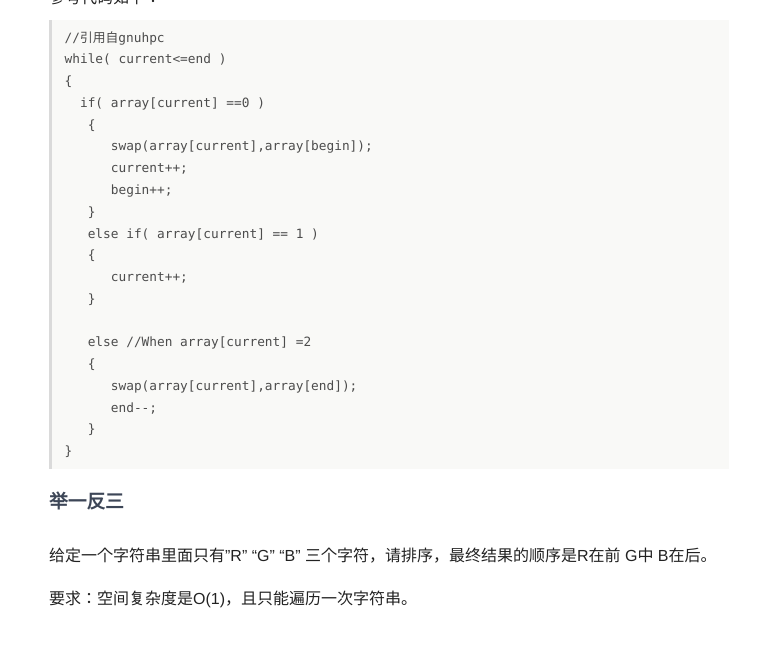
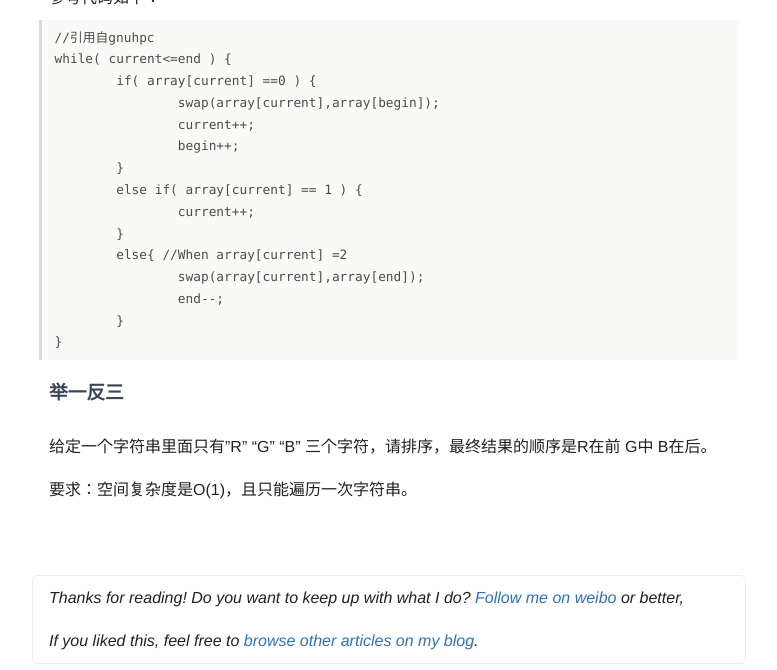
Before and after one commit to xiaoyifeibupt/xiaoyifeibupt.github.io, a Jekyll site: the page built from _posts/2015-02-02-netherlands-flag.md, in a window 1280 px wide and 900 px high, scrolled down 1545 px, cut to the strip 230-900 px from the top of the window. Shown: the whole strip, without its empty margins (251-1028 px from the left). Built offline with Jekyll 4.4.1, drawn with Linux system fonts in a browser that asks for light colours; Markdown is read by kramdown in place of the engine named in the settings; comment, search, counter and statistics services are not loaded.

Commit message:
Update 2015-02-02-netherlands-flag.md

````diff
--- a/_posts/2015-02-02-netherlands-flag.md
+++ b/_posts/2015-02-02-netherlands-flag.md
@@ -39,27 +39,23 @@
 
 参考代码如下：
 
-	//引用自gnuhpc
-	while( current<=end )
-	{
-	  if( array[current] ==0 )
-	   {
-	      swap(array[current],array[begin]);
-	      current++;
-	      begin++;
-	   }
-	   else if( array[current] == 1 )
-	   {
-	      current++;
-	   }
-
-	   else //When array[current] =2
-	   {
-	      swap(array[current],array[end]);
-	      end--;
-	   }
+```C
+//引用自gnuhpc
+while( current<=end ) {
+	if( array[current] ==0 ) {
+		swap(array[current],array[begin]);
+		current++;
+		begin++;
 	}
-
+   	else if( array[current] == 1 ) {
+      		current++;
+   	}
+   	else{ //When array[current] =2
+      		swap(array[current],array[end]);
+		end--;
+	}
+}
+```
 
 ### 举一反三
 
````
